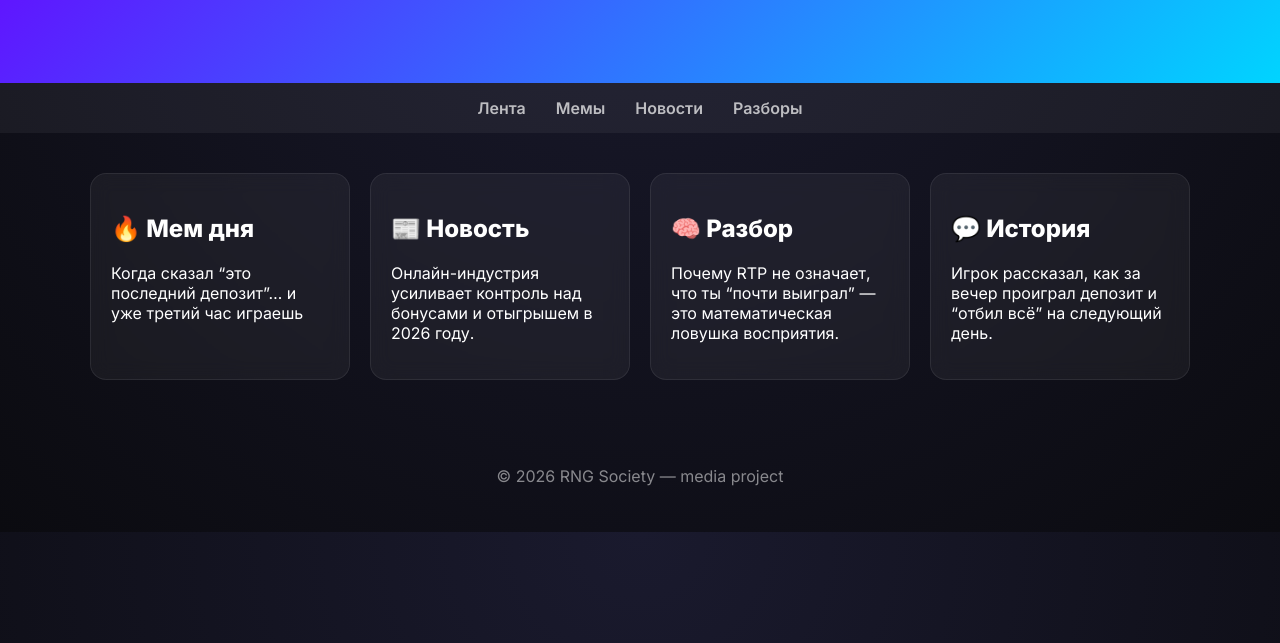
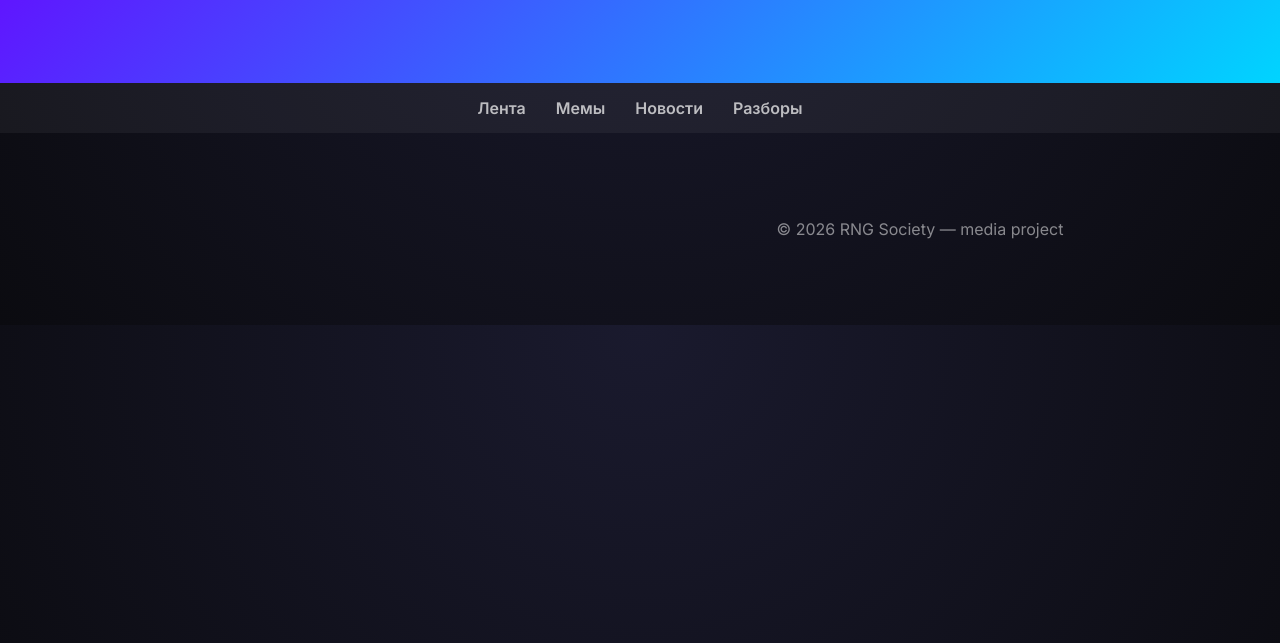
Before and after one commit to ohhsion/bet-culture, a plain HTML site: page index.html in a window 1280 px wide. Shown: the part 157-800 px from the top of the page. Drawn offline with Linux system fonts and the light colour scheme.

Commit message:
Update index.html

```diff
--- a/index.html
+++ b/index.html
@@ -23,25 +23,8 @@
 
 <main>
 
-  <div class="card">
-    <h2>🔥 Мем дня</h2>
-    <p>Когда сказал “это последний депозит”… и уже третий час играешь</p>
-  </div>
+<main id="feed">
 
-  <div class="card">
-    <h2>📰 Новость</h2>
-    <p>Онлайн-индустрия усиливает контроль над бонусами и отыгрышем в 2026 году.</p>
-  </div>
-
-  <div class="card">
-    <h2>🧠 Разбор</h2>
-    <p>Почему RTP не означает, что ты “почти выиграл” — это математическая ловушка восприятия.</p>
-  </div>
-
-  <div class="card">
-    <h2>💬 История</h2>
-    <p>Игрок рассказал, как за вечер проиграл депозит и “отбил всё” на следующий день.</p>
-  </div>
 
 </main>
 
```
